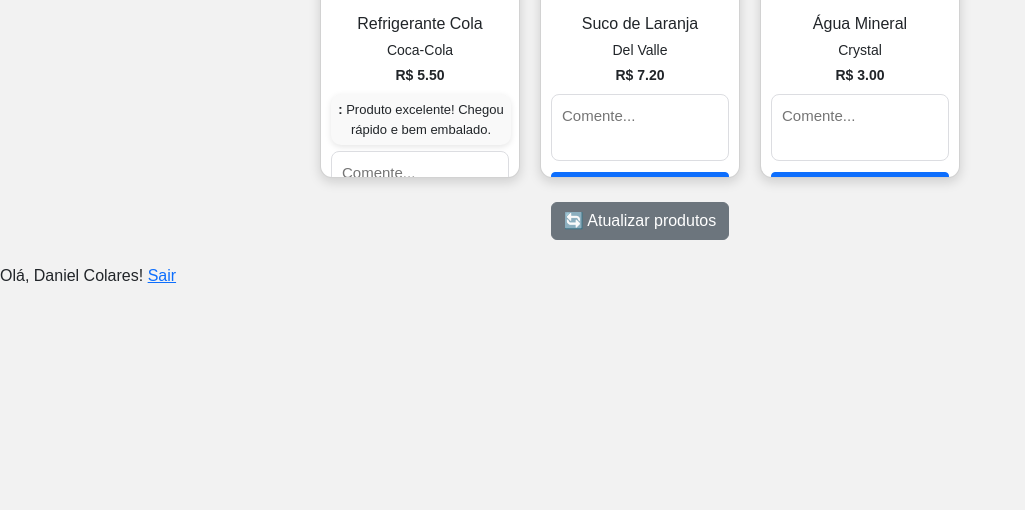
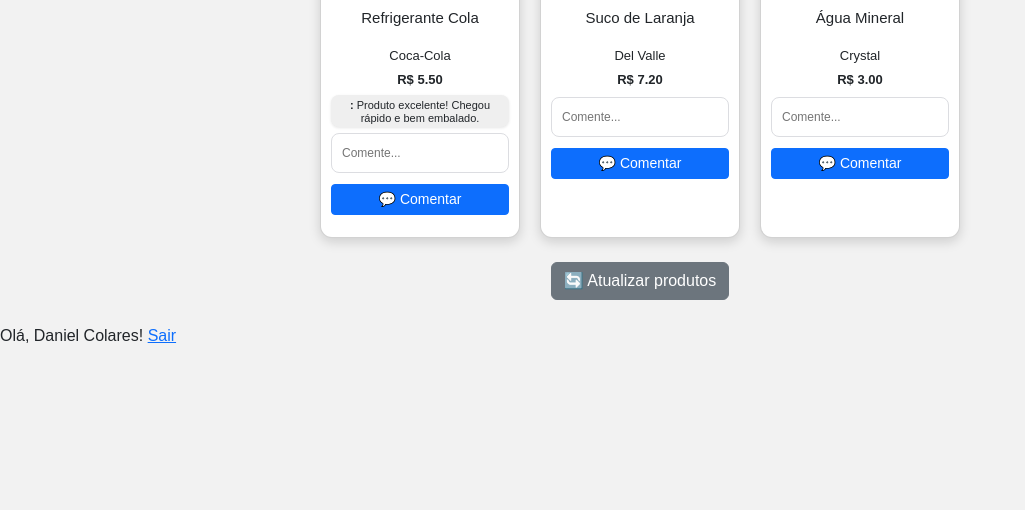
Before and after one commit to Douglas2022/Projeto-youth-, a Flask app: page /cliente in a window 1280 px wide. Shown: the part 250-760 px from the top of the page, without its empty margins (0-1025 px from the left). Run offline with Flask 3, Linux system fonts and the light colour scheme; a user stored in the database is signed in; data comes from the database, SQL or seed files in the repository.

Commit message:
Ajustando os cards do comentário clientes

```diff
--- a/Projeto-final---Python/Templates/cliente.html
+++ b/Projeto-final---Python/Templates/cliente.html
@@ -7,12 +7,14 @@
     font-family: Arial, sans-serif;
 }
 
+/* ======= TITULO ======= */
 .titulo {
     text-align: center;
     margin: 30px 0;
     color: #333;
 }
 
+/* ======= CONTAINER DOS CARDS ======= */
 .cards-container {
     display: flex;
     flex-wrap: wrap;
@@ -20,9 +22,10 @@
     gap: 20px;
 }
 
+/* ======= CARD PADRÃO ======= */
 .card {
     width: 200px;
-    height: 320px;
+    height: 380px; /* Fixei altura igual para todos */
     background-color: #fff;
     border-radius: 12px;
     overflow: hidden;
@@ -36,43 +39,57 @@
     transform: translateY(-5px);
 }
 
+/* ======= IMAGEM PADRÃO ======= */
 .card img {
     width: 100%;
     height: 140px;
     object-fit: cover;
 }
 
+/* ======= CONTEÚDO DO CARD ======= */
 .card-body {
     padding: 10px;
     text-align: center;
     flex-grow: 1;
     display: flex;
     flex-direction: column;
-    justify-content: space-between;
 }
 
 .card-body h5 {
-    font-size: 16px;
-    margin: 5px 0;
+    font-size: 15px;
+    margin: 0;
+    height: 34px; /* Título fixo para não quebrar */
+    overflow: hidden;
 }
 
 .card-body p {
-    font-size: 14px;
-    margin: 2px 0;
+    font-size: 13px;
+    margin: 3px 0;
+    height: 18px; /* Impede marcas longas de quebrar o card */
+    overflow: hidden;
 }
 
+/* ======= COMENTÁRIOS ======= */
 .comentario-card {
-    width: 180px;
-    background-color: #f9f9f9;
-    border-radius: 10px;
-    padding: 6px;
-    margin-top: 6px;
-    box-shadow: 0 2px 6px rgba(0,0,0,0.1);
-    font-size: 13px;
+    width: 100%;
+    background-color: #efefef;
+    border-radius: 8px;
+    padding: 4px 6px;
+    margin-top: 4px;
+    box-shadow: 0 1px 3px rgba(0,0,0,0.1);
+    font-size: 11px;
+    line-height: 1.2;
+    max-height: 32px;       /* Fixa em ~2 linhas */
+    overflow: hidden;
+    text-overflow: ellipsis;
 }
+
+/* ======= FORM DE COMENTÁRIO ======= */
 textarea {
     width: 100%;
     resize: none;
+    font-size: 12px;
+    height: 40px;
 }
 </style>
 
@@ -82,27 +99,32 @@
 <div class="cards-container">
     {% for produto in produtos %}
     <div class="card">
+
         <img src="{{ produto['link'] if produto['link'] else 'https://via.placeholder.com/200x140.png?text=Sem+Imagem' }}" alt="{{ produto['nome'] }}">
+
         <div class="card-body">
+
             <h5>{{ produto['nome'] }}</h5>
             <p>{{ produto['marca'] }}</p>
             <p><strong>R$ {{ produto['preco'] }}</strong></p>
 
-            <!-- Comentários do produto -->
+            <!-- COMENTÁRIOS LIGADOS AO PRODUTO -->
             {% for comentario in comentarios %}
-                {% if comentario['produto_id'] == produto['id'] %}
+            {% if comentario['produto_id'] == produto['id'] %}
                 <div class="comentario-card">
-                    <strong>{{ comentario['usuario'] }}:</strong> {{ comentario['texto'] }}
+                    <strong>{{ comentario['usuario'] }}:</strong>
+                    {{ comentario['texto'] }}
                 </div>
-                {% endif %}
+            {% endif %}
             {% endfor %}
 
-            <!-- Formulário para adicionar comentário -->
+            <!-- FORMULÁRIO DE COMENTÁRIO -->
             <form method="POST" action="{{ url_for('comentar_produto', produto_id=produto['id']) }}">
                 <input type="hidden" name="nome_usuario" value="{{ session['usuario_nome'] }}">
                 <textarea name="texto" rows="2" placeholder="Comente..." required></textarea>
                 <button type="submit" class="btn btn-primary btn-sm mt-1">💬 Comentar</button>
             </form>
+
         </div>
     </div>
     {% endfor %}
--- a/Projeto-final---Python/app.py
+++ b/Projeto-final---Python/app.py
@@ -191,7 +191,7 @@
 def excluir_comentario(comentario_id):
     if 'usuario_id' not in session or session.get('usuario_tipo') != 'administrador':
         flash("Acesso negado.", "erro")
-        return redirect(url_for('Loja'))
+        return redirect(url_for('login'))
 
     try:
         conexao = ConectarBanco()
@@ -205,6 +205,7 @@
         flash(f"Erro ao excluir comentário: {e}", "erro")
 
     return redirect(url_for('cadastraProdutos'))
+
 
 
 
@@ -226,7 +227,8 @@
         print("Erro ao adicionar comentário:", e)
         flash("Erro ao adicionar comentário.", "erro")
 
-    return redirect(url_for('Loja'))
+    return redirect(url_for('cliente'))
+
 
 
 # ---------------- MIDDLEWARE ---------------- #
```
